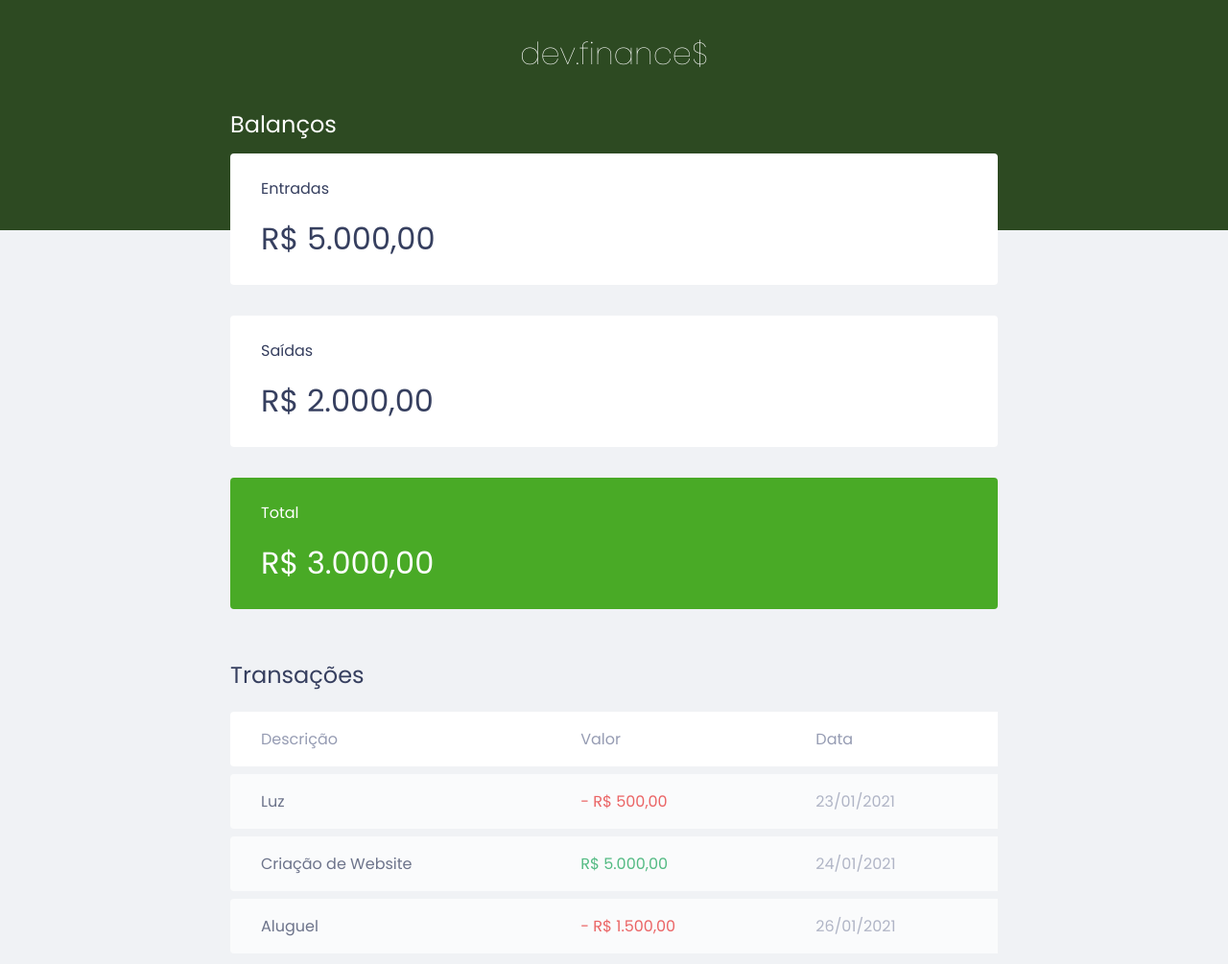
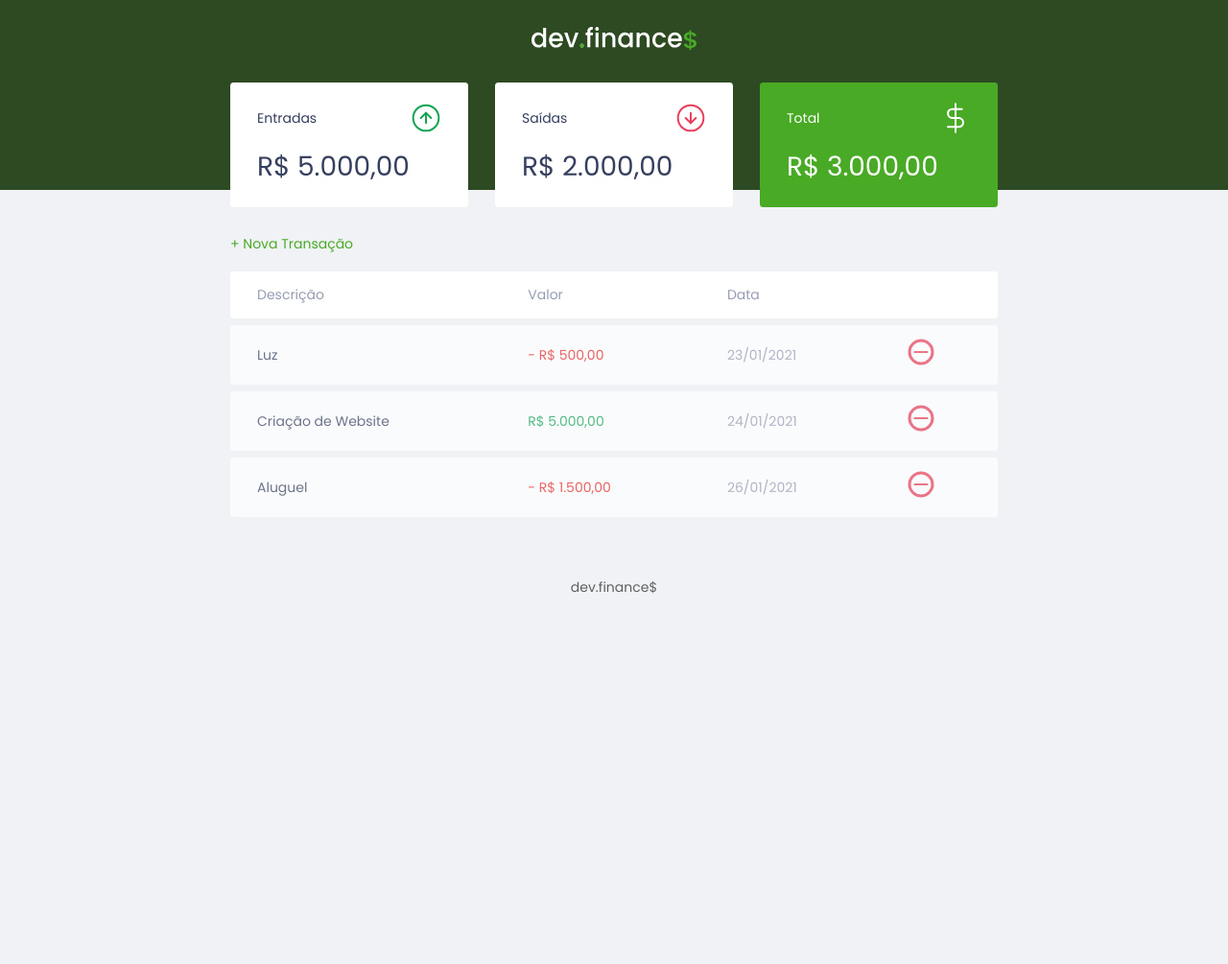
Before and after one commit to LucasAndrade912/maratona-discover-dev-finances, a plain HTML site: page index.html in a window 1280 px wide. Shown: the top 1005 px of the page at 96% size. After the commit the page ends 800 px from the top, so only its background shows below. Drawn offline with Linux system fonts and the light colour scheme.

Commit message:
updates the design style

```diff
--- a/index.html
+++ b/index.html
@@ -1,6 +1,5 @@
 <!DOCTYPE html>
 <html lang="pt-br">
-
 <head>
   <meta charset="UTF-8">
   <meta name="viewport" content="width=device-width, initial-scale=1.0">
@@ -10,34 +9,44 @@
   <link href="https://fonts.googleapis.com/css2?family=Poppins:ital,wght@0,100;0,400;0,700;1,100;1,400;1,700&display=swap" rel="stylesheet">
   <title>dev.finance$</title>
 </head>
-
 <body>
   <header>
-    <h1 id="logo">dev.finance$</h1>
+    <img src="./assets/logo.svg" alt="Logo Dev Finance$">
   </header>
 
   <main class="container">
     <section id="balance">
-      <h2>Balanços</h2>
+      <h2 class="sr-only">Balanços</h2>
 
       <div class="card">
-        <h3>Entradas</h3>
+        <h3>
+          <span>Entradas</span>
+          <img src="./assets/income.svg" alt="Imagem de entradas">
+        </h3>
         <p>R$ 5.000,00</p>
       </div>
 
       <div class="card">
-        <h3>Saídas</h3>
+        <h3>
+          <span>Saídas</span>
+          <img src="./assets/expense.svg" alt="Imagem de saídas">
+        </h3>
         <p>R$ 2.000,00</p>
       </div>
 
       <div class="card total">
-        <h3>Total</h3>
+        <h3>
+          <span>Total</span>
+          <img src="./assets/total.svg" alt="Imagem de total">
+        </h3>
         <p>R$ 3.000,00</p>
       </div>
     </section>
 
     <section id="transaction">
-      <h2>Transações</h2>
+      <h2 class="sr-only">Transações</h2>
+
+      <a href="#" class="button new">+ Nova Transação</a>
 
       <table id="data-table">
         <thead>
@@ -45,6 +54,7 @@
             <th>Descrição</th>
             <th>Valor</th>
             <th>Data</th>
+            <th></th>
           </tr>
         </thead>
         <tbody>
@@ -52,18 +62,27 @@
             <td class="description">Luz</td>
             <td class="expense">- R$ 500,00</td>
             <td class="date">23/01/2021</td>
+            <td>
+              <img src="./assets/minus.svg" alt="Remover transação">
+            </td>
           </tr>
 
           <tr>
             <td class="description">Criação de Website</td>
             <td class="income">R$ 5.000,00</td>
             <td class="date">24/01/2021</td>
+            <td>
+              <img src="./assets/minus.svg" alt="Remover transação">
+            </td>
           </tr>
 
           <tr>
             <td class="description">Aluguel</td>
             <td class="expense">- R$ 1.500,00</td>
             <td class="date">26/01/2021</td>
+            <td>
+              <img src="./assets/minus.svg" alt="Remover transação">
+            </td>
           </tr>
         </tbody>
       </table>
@@ -74,5 +93,4 @@
     <p>dev.finance$</p>
   </footer>
 </body>
-
 </html>
--- a/style.css
+++ b/style.css
@@ -10,10 +10,33 @@
   box-sizing: border-box;
 }
 
+html {
+  font-size: 93.75%;
+}
+
 body {
   background: #F0F2F5;
   font-family: 'Poppins', sans-serif;
 }
+
+.sr-only {
+  position: absolute;
+  width: 1px;
+  height: 1px;
+  padding: 0;
+  margin: -1px;
+  overflow: hidden;
+  clip: rect(0, 0, 0, 0);
+  white-space: nowrap;
+  border-width: 0;
+}
+
+.container {
+  width: min(90vw, 800px);
+  margin: auto;
+}
+
+/* === TITLES === */
 
 h2 {
   margin-top: 3.2rem;
@@ -22,9 +45,20 @@ h2 {
   font-weight: normal;
 }
 
-.container {
-  width: min(90vw, 800px);
-  margin: auto;
+/* === LINKS & BUTTONS === */
+
+a {
+  color: #49AA26;
+  text-decoration: none;
+}
+
+a:hover {
+  color: #3DD705;
+}
+
+.button.new {
+  display: inline-block;
+  margin-bottom: .8rem;
 }
 
 /* === HEADER === */
@@ -61,13 +95,12 @@ section#balance h2 {
   color: var(--dark-blue)
 }
 
-.card:last-child {
-  margin-bottom: 0;
-}
-
 .card h3 {
   font-weight: normal;
   font-size: 1rem;
+  display: flex;
+  justify-content: space-between;
+  align-items: center;
 }
 
 .card p {
@@ -83,6 +116,12 @@ section#balance h2 {
 
 /* === TABLE === */
 
+section#transaction {
+  width: 100%;
+  display: block;
+  overflow-x: auto;
+}
+
 table#data-table {
   width: 100%;
   border-spacing: 0 0.5rem;
@@ -92,6 +131,11 @@ table#data-table {
 table thead tr th:first-child,
 table tbody tr td:first-child {
   border-radius: 0.25rem 0 0 0.25rem;
+}
+
+table thead tr th:last-child,
+table tbody tr td:last-child {
+  border-radius: 0 0.25rem 0.25rem 0;
 }
 
 table tbody tr {
@@ -133,3 +177,17 @@ footer {
   opacity: 0.6;
   padding: 4rem 0 2rem;
 }
+
+/* === RESPONSIVE === */
+
+@media (min-width: 800px) {
+  html {
+    font-size: 87.5%;
+  }
+
+  section#balance {
+    display: grid;
+    grid-template-columns: repeat(3, 1fr);
+    gap: 2rem;
+  }
+}
```
